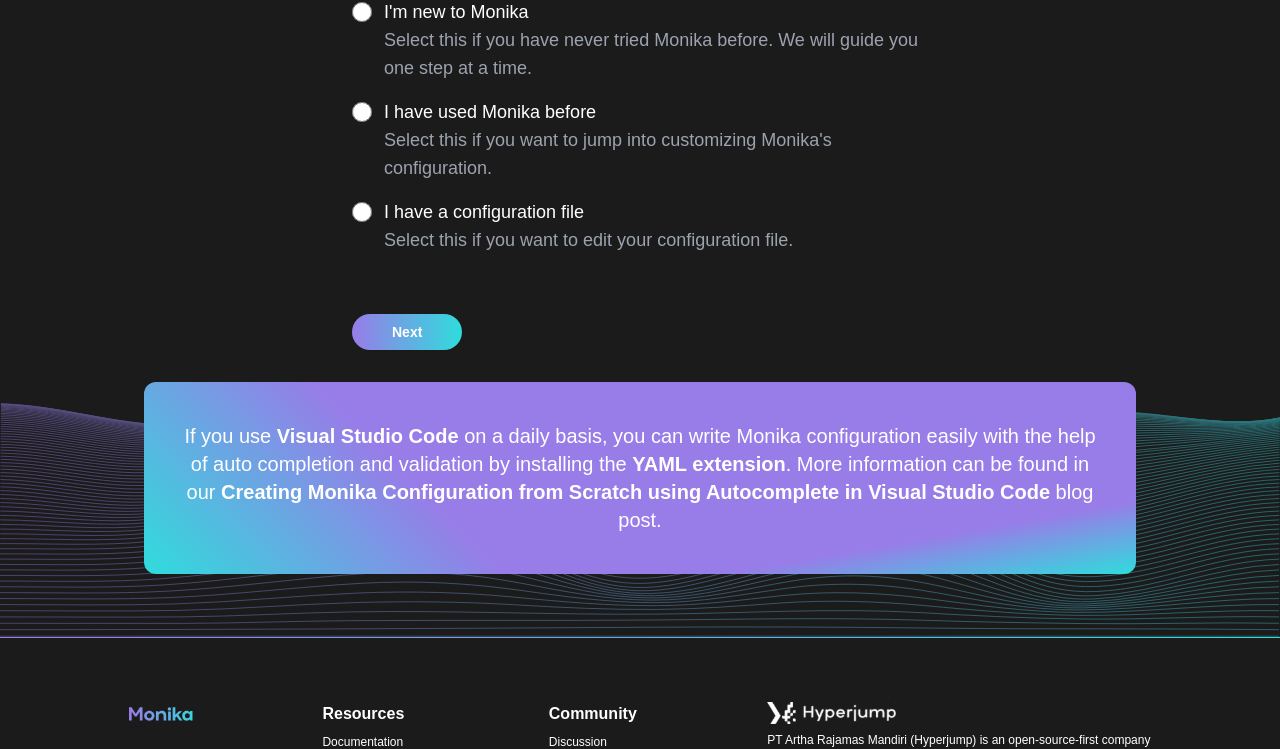
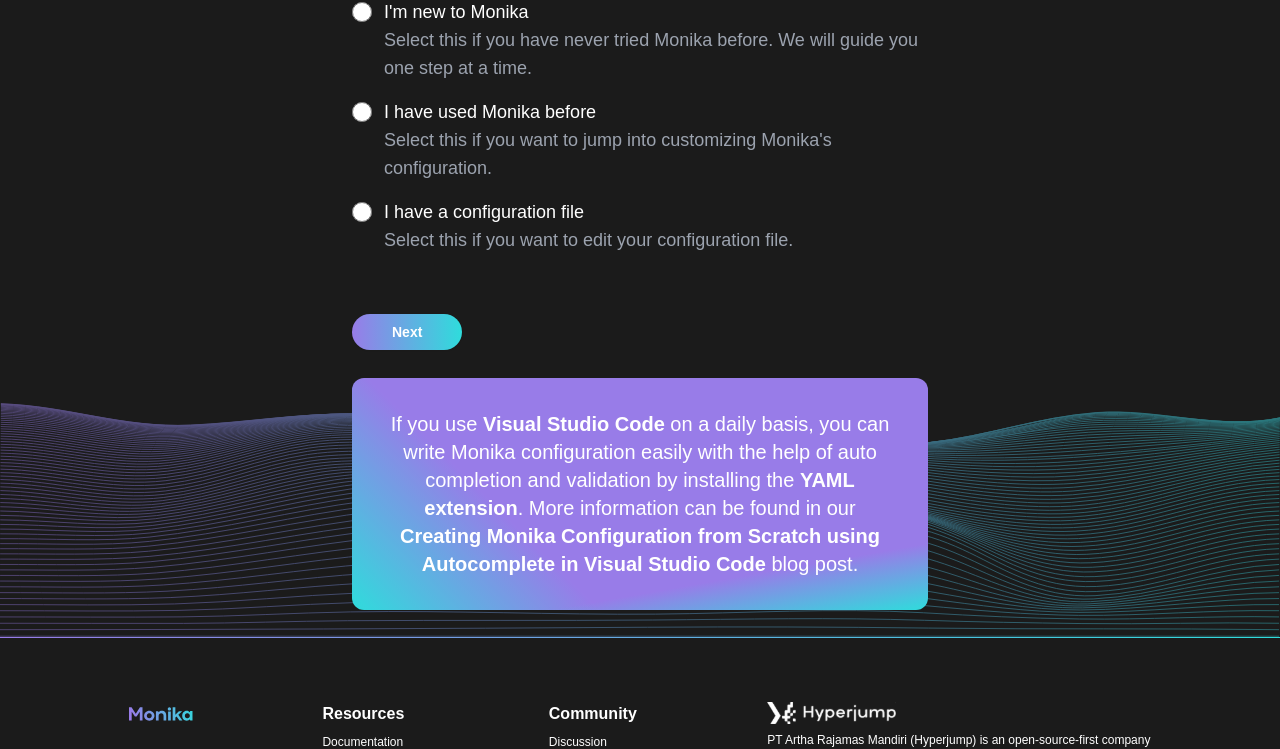
Before and after one commit to hyperjumptech/monika-config-generator, a Next.js app: page / in a window 1280 px wide. Shown: the part 396-1145 px from the top of the page. Built offline with nearby package versions, Linux system fonts and the light colour scheme; no server answers.

Commit message:
112/fix: update width the box

```diff
--- a/pages/index.tsx
+++ b/pages/index.tsx
@@ -124,14 +124,15 @@ export default function Home(): JSX.Element {
             />
           </div>
         </form>
-        <div className="card absolute flex md:left-36 left-0 md:right-36 right-0 md:rounded-xl rounded-none lg:p-10 p-6 px-4 xl:mt-5 mt-3">
+        <div className="relative md:mb-0 mb-40">
+          <div className="card absolute rounded-xl lg:p-8 p-6 mt-2 xl:mt-4">
             <p className="text-white font-medium lg:text-xl text-center">
               If you use{' '}
               <a href="https://code.visualstudio.com/" className="font-bold">
                 Visual Studio Code
               </a>{' '}
-            on a daily basis, you can write Monika configuration easily with the
-            help of auto completion and validation by installing the{' '}
+              on a daily basis, you can write Monika configuration easily with
+              the help of auto completion and validation by installing the{' '}
               <a
                 href="https://marketplace.visualstudio.com/items?itemName=redhat.vscode-yaml"
                 className="font-bold">
@@ -148,6 +149,7 @@ export default function Home(): JSX.Element {
             </p>
           </div>
         </div>
+      </div>
       <style jsx>
         {`
           .card {
```
Lines whose indentation alone changed are shown as unchanged.
